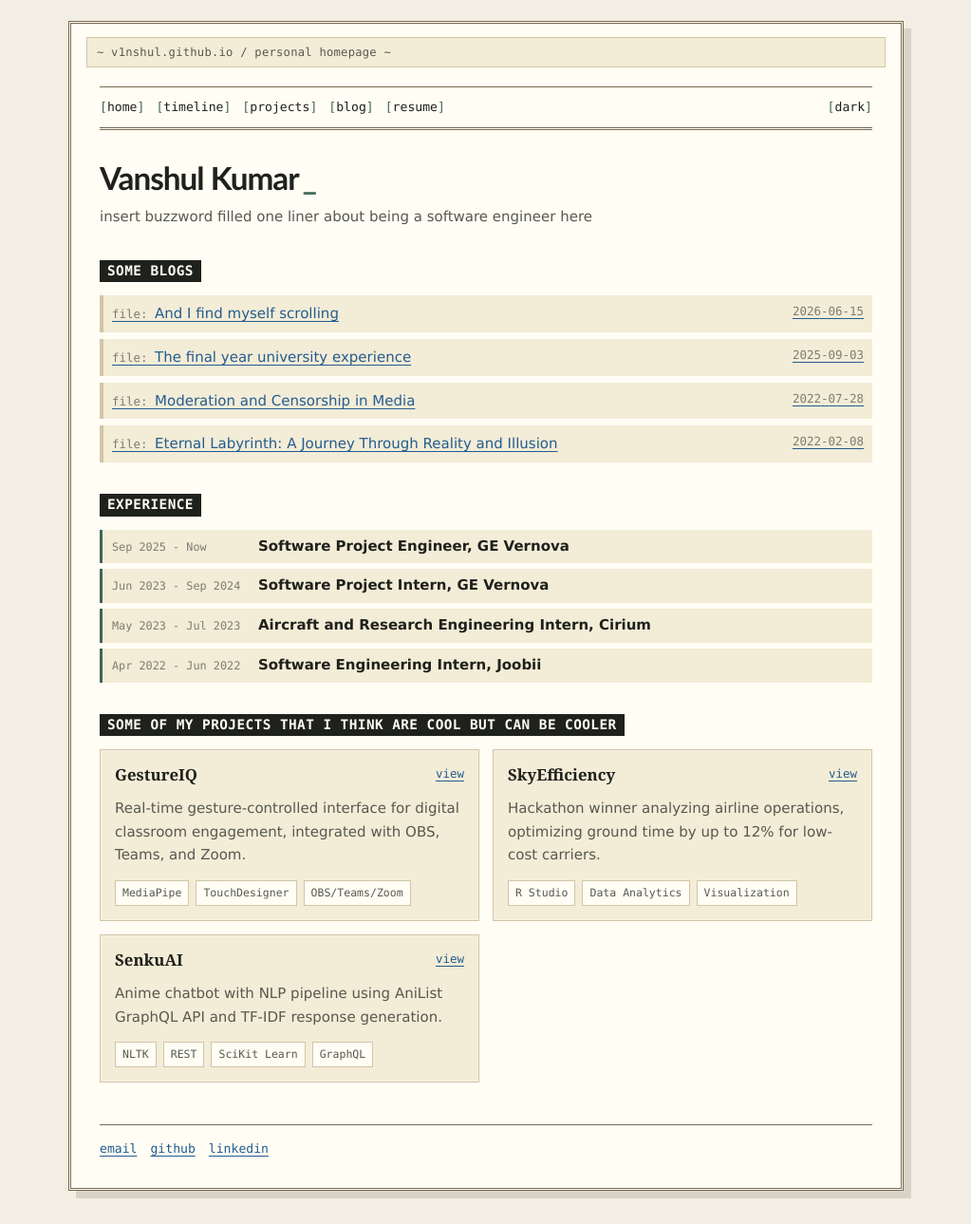
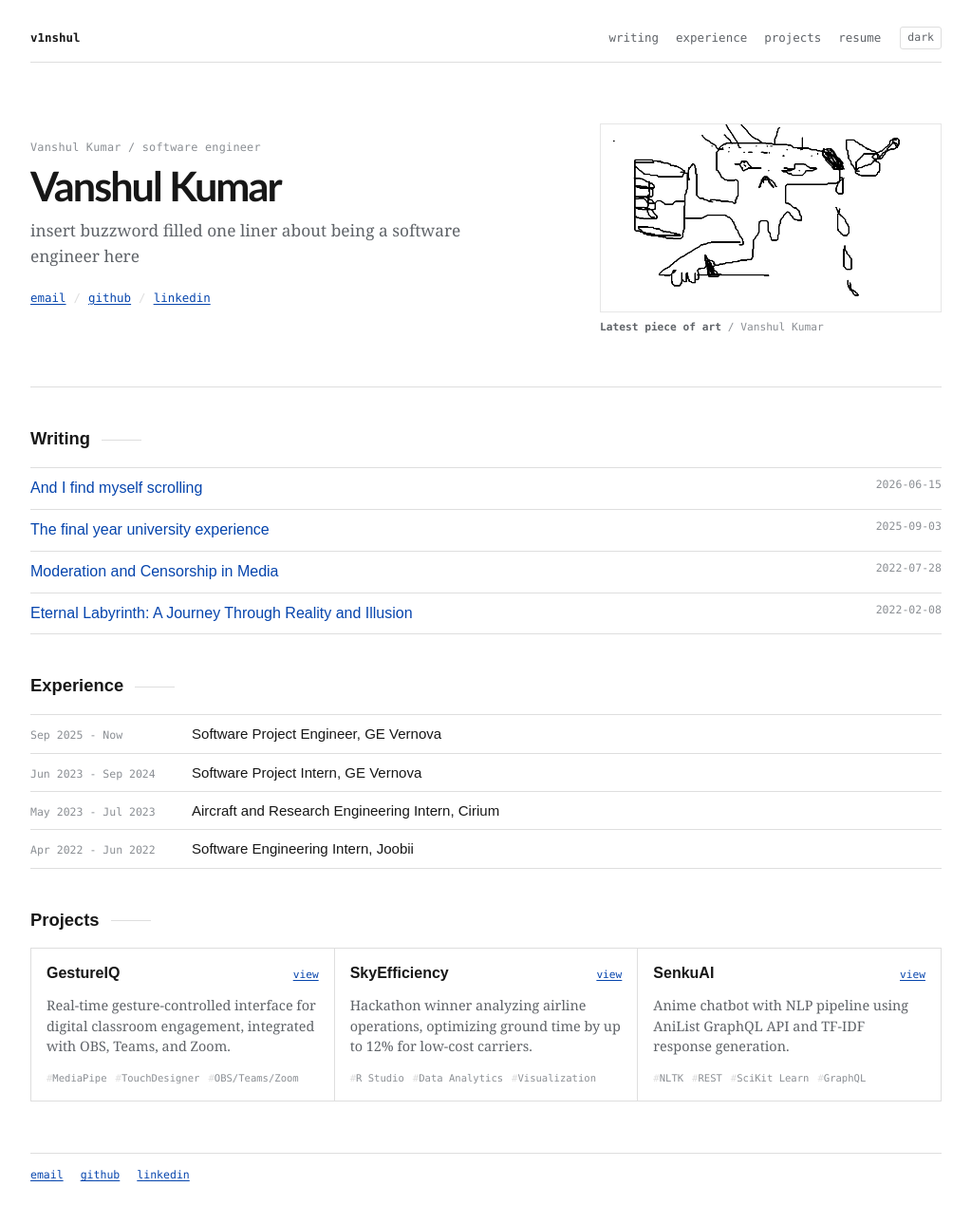
Before and after one commit to v1nshul/v1nshul.github.io, a Jekyll site: the page built from index.html, in a window 1280 px wide. Shown: the whole page at 95% size, without its empty margins (128-1151 px from the left). Built offline with Jekyll 4.4.1, drawn with Linux system fonts in a browser that asks for light colours.

Commit message:
some heavy thinking by 5.6 sol here

```diff
--- a/_includes/navigation.html
+++ b/_includes/navigation.html
@@ -1,8 +1,10 @@
 <nav class="nav" aria-label="Primary navigation">
-  <a href="{{ '/' | relative_url }}">home</a>
-  <a href="{{ '/#timeline' | relative_url }}">timeline</a>
-  <a href="{{ '/#projects' | relative_url }}">projects</a>
-  <a href="{{ '/#blog' | relative_url }}">blog</a>
-  <a href="{{ '/assets/vanshul_kumar_resume_2026.pdf' | relative_url }}" target="_blank" rel="noreferrer">resume</a>
+  <a class="site-mark" href="{{ '/' | relative_url }}">v1nshul</a>
+  <div class="nav-links">
+    <a href="{{ '/#blog' | relative_url }}">writing</a>
+    <a href="{{ '/#timeline' | relative_url }}">experience</a>
+    <a href="{{ '/#projects' | relative_url }}">projects</a>
+    <a href="{{ '/assets/vanshul_kumar_resume_2026.pdf' | relative_url }}" target="_blank" rel="noreferrer">resume</a>
+  </div>
   <button class="theme-toggle" id="theme-toggle" type="button" aria-pressed="false">dark</button>
 </nav>
--- a/index.html
+++ b/index.html
@@ -2,12 +2,26 @@
 layout: default
 ---
 <section class="intro" id="home">
-  <h1>Vanshul Kumar</h1>
-  <p>insert buzzword filled one liner about being a software engineer here</p>
+  <div class="intro-copy">
+    <p class="eyebrow">Vanshul Kumar / software engineer</p>
+    <h1>Vanshul Kumar</h1>
+    <p>insert buzzword filled one liner about being a software engineer here</p>
+    <p class="intro-links">
+      <a href="mailto:bhadanavanshul@gmail.com">email</a>
+      <span aria-hidden="true">/</span>
+      <a href="https://github.com/v1nshul" target="_blank" rel="noreferrer">github</a>
+      <span aria-hidden="true">/</span>
+      <a href="https://linkedin.com/in/vanshul-kumar" target="_blank" rel="noreferrer">linkedin</a>
+    </p>
+  </div>
+  <figure class="artwork">
+    <img src="{{ '/assets/latest-piece-of-art.png' | relative_url }}" alt="A black line drawing by Vanshul Kumar" width="665" height="366" />
+    <figcaption><strong>Latest piece of art</strong> / Vanshul Kumar</figcaption>
+  </figure>
 </section>
 
 <section id="blog" class="section">
-  <h2>Some blogs</h2>
+  <h2>Writing</h2>
   <div class="post-list">
     {% for post in site.posts %}
       <a href="{{ post.url | relative_url }}">
@@ -41,7 +55,7 @@ layout: default
 </section>
 
 <section id="projects" class="section">
-  <h2>some of my projects that i think are cool but can be cooler</h2>
+  <h2>Projects</h2>
   <div class="project-grid">
     <article class="project-card">
       <div class="project-heading">
--- a/styles.css
+++ b/styles.css
@@ -1,35 +1,25 @@
 :root {
   color-scheme: light;
-  --bg: #f2eee3;
-  --paper: #fffdf4;
-  --paper-soft: #f3ecd7;
-  --ink: #1f211c;
-  --muted: #57594f;
-  --faint: #7c7d71;
-  --line: #77684e;
-  --line-soft: #d2c5a8;
-  --accent: #3f6654;
-  --link: #245c8f;
-  --link-hover: #1e6b4e;
-  --highlight: #eee2b8;
-  --shadow: rgba(55, 45, 31, 0.14);
+  --bg: #ffffff;
+  --ink: #171717;
+  --muted: #5f6368;
+  --faint: #8b8f94;
+  --line: #dedede;
+  --soft: #f6f7f8;
+  --link: #0645ad;
+  --link-hover: #002f75;
 }
 
 :root[data-theme="dark"] {
   color-scheme: dark;
-  --bg: #171914;
-  --paper: #20241d;
-  --paper-soft: #2b3026;
-  --ink: #eee8d8;
-  --muted: #c9c0aa;
-  --faint: #978f7b;
-  --line: #82745b;
-  --line-soft: #4b4435;
-  --accent: #8db59f;
-  --link: #8dbbe6;
-  --link-hover: #a9d4b8;
-  --highlight: #344031;
-  --shadow: rgba(0, 0, 0, 0.38);
+  --bg: #111315;
+  --ink: #ebedef;
+  --muted: #b3b8bd;
+  --faint: #858b91;
+  --line: #34383c;
+  --soft: #191c1f;
+  --link: #75a7ff;
+  --link-hover: #a6c5ff;
 }
 
 * {
@@ -45,21 +35,19 @@ body {
   margin: 0;
   background: var(--bg);
   color: var(--ink);
-  font-family: Verdana, Geneva, Tahoma, sans-serif;
-  font-size: 15px;
-  line-height: 1.65;
+  font-family: Arial, Helvetica, sans-serif;
+  font-size: 16px;
+  line-height: 1.55;
 }
 
 a {
   color: var(--link);
-  text-decoration: underline;
   text-decoration-thickness: 1px;
-  text-underline-offset: 3px;
+  text-underline-offset: 2px;
 }
 
 a:hover {
   color: var(--link-hover);
-  background: var(--highlight);
 }
 
 button {
@@ -67,85 +55,82 @@ button {
 }
 
 ::selection {
-  background: var(--highlight);
-  color: var(--ink);
+  background: #cfe0ff;
+  color: #111;
 }
 
 .container {
-  position: relative;
-  width: min(880px, calc(100% - 36px));
-  margin: 22px auto;
-  padding: 24px 30px 30px;
-  background: var(--paper);
-  border: 3px double var(--line);
-  box-shadow: 8px 8px 0 var(--shadow);
-}
-
-.container::before {
-  content: "~ v1nshul.github.io / personal homepage ~";
-  display: block;
-  margin: -10px -14px 20px;
-  padding: 5px 10px;
-  background: var(--paper-soft);
-  border: 1px solid var(--line-soft);
-  color: var(--muted);
-  font-family: "Lucida Console", Monaco, monospace;
-  font-size: 0.76rem;
-  letter-spacing: 0.02em;
+  width: min(960px, calc(100% - 48px));
+  margin: 0 auto;
+  padding: 28px 0 42px;
 }
 
 .nav {
   display: flex;
-  flex-wrap: wrap;
   align-items: center;
-  gap: 8px 12px;
-  margin-bottom: 32px;
-  padding: 10px 0;
-  border-top: 1px solid var(--line);
-  border-bottom: 3px double var(--line);
-  font-family: "Lucida Console", Monaco, monospace;
-  font-size: 0.82rem;
+  gap: 20px;
+  padding-bottom: 13px;
+  border-bottom: 1px solid var(--line);
+  font-family: ui-monospace, SFMono-Regular, Consolas, "Liberation Mono", monospace;
+  font-size: 0.78rem;
 }
 
 .nav a {
-  color: var(--ink);
+  color: var(--muted);
   text-decoration: none;
 }
 
-.nav a::before,
-.theme-toggle::before {
-  content: "[";
-  color: var(--accent);
+.nav a:hover {
+  color: var(--ink);
+  text-decoration: underline;
 }
 
-.nav a::after,
-.theme-toggle::after {
-  content: "]";
-  color: var(--accent);
+.site-mark {
+  color: var(--ink) !important;
+  font-weight: 700;
 }
 
-.nav a:hover,
-.theme-toggle:hover {
-  color: var(--link-hover);
+.nav-links {
+  display: flex;
+  gap: 18px;
+  margin-left: auto;
 }
 
 .theme-toggle {
-  margin-left: auto;
-  padding: 0;
-  border: 0;
+  padding: 2px 7px;
+  border: 1px solid var(--line);
+  border-radius: 3px;
   background: transparent;
+  color: var(--muted);
+  cursor: pointer;
+  font-size: 0.72rem;
+}
+
+.theme-toggle:hover {
+  border-color: var(--faint);
   color: var(--ink);
-  cursor: pointer;
-  text-decoration: none;
 }
 
 .theme-toggle:focus-visible {
-  outline: 2px solid var(--accent);
+  outline: 2px solid var(--link);
   outline-offset: 3px;
 }
 
 .intro {
-  margin-bottom: 32px;
+  display: grid;
+  grid-template-columns: minmax(0, 1fr) minmax(260px, 360px);
+  gap: clamp(32px, 7vw, 84px);
+  align-items: center;
+  padding: 64px 0 54px;
+  border-bottom: 1px solid var(--line);
+}
+
+.eyebrow {
+  margin-bottom: 9px;
+  color: var(--faint);
+  font-family: ui-monospace, SFMono-Regular, Consolas, "Liberation Mono", monospace;
+  font-size: 0.74rem;
+  letter-spacing: 0.02em;
 }
 
 h1,
@@ -155,38 +140,31 @@ h3 {
 }
 
 h1 {
-  margin: 0 0 10px;
-  font-family: "Trebuchet MS", Verdana, Geneva, sans-serif;
-  font-size: clamp(1.65rem, 4vw, 2.08rem);
-  line-height: 1.12;
-  letter-spacing: -0.03em;
-}
-
-.intro h1::after {
-  content: "_";
-  margin-left: 4px;
-  color: var(--accent);
-  animation: blink 1.2s steps(2, start) infinite;
+  margin: 0 0 12px;
+  font-family: "Trebuchet MS", Arial, sans-serif;
+  font-size: clamp(2rem, 5vw, 2.7rem);
+  line-height: 1.05;
+  letter-spacing: -0.045em;
 }
 
 h2 {
+  margin: 0 0 18px;
+  font-size: 1.15rem;
+  line-height: 1.3;
+}
+
+h2::after {
+  content: "";
   display: inline-block;
-  margin: 0 0 14px;
-  padding: 2px 8px;
-  background: var(--ink);
-  color: var(--paper);
-  font-family: "Lucida Console", Monaco, monospace;
-  font-size: 0.9rem;
-  line-height: 1.35;
-  font-weight: 700;
-  letter-spacing: 0.03em;
-  text-transform: uppercase;
+  width: 42px;
+  margin-left: 12px;
+  border-top: 1px solid var(--line);
+  vertical-align: middle;
 }
 
 h3 {
   margin: 0 0 3px;
-  font-family: Georgia, "Times New Roman", serif;
-  font-size: 1.05rem;
+  font-size: 1rem;
   line-height: 1.35;
 }
 
@@ -195,195 +173,221 @@ p {
   color: var(--muted);
 }
 
+.intro-copy > p:not(.eyebrow):not(.intro-links) {
+  max-width: 470px;
+  font-family: Georgia, "Times New Roman", serif;
+  font-size: 1.08rem;
+}
+
+.intro-links {
+  display: flex;
+  gap: 8px;
+  margin-top: 20px;
+  font-family: ui-monospace, SFMono-Regular, Consolas, "Liberation Mono", monospace;
+  font-size: 0.78rem;
+}
+
+.intro-links span {
+  color: var(--line);
+}
+
+.artwork {
+  margin: 0;
+}
+
+.artwork img {
+  display: block;
+  width: 100%;
+  height: auto;
+  border: 1px solid var(--line);
+  background: #fff;
+  filter: grayscale(1) contrast(1.08);
+}
+
+.artwork figcaption {
+  margin-top: 7px;
+  color: var(--faint);
+  font-family: ui-monospace, SFMono-Regular, Consolas, "Liberation Mono", monospace;
+  font-size: 0.7rem;
+}
+
+.artwork figcaption strong {
+  color: var(--muted);
+}
+
 .section {
-  margin-top: 32px;
+  padding-top: 42px;
+}
+
+.post-list {
+  border-top: 1px solid var(--line);
+}
+
+.post-list a {
+  display: grid;
+  grid-template-columns: 1fr auto;
+  gap: 24px;
+  padding: 9px 0;
+  border-bottom: 1px solid var(--line);
+  text-decoration: none;
+}
+
+.post-list a:hover span {
+  text-decoration: underline;
+}
+
+.post-list time,
+.post time,
+.date {
+  color: var(--faint);
+  font-family: ui-monospace, SFMono-Regular, Consolas, "Liberation Mono", monospace;
+  font-size: 0.72rem;
+  white-space: nowrap;
 }
 
 .timeline {
-  display: grid;
-  gap: 6px;
   margin: 0;
   padding: 0;
+  border-top: 1px solid var(--line);
   list-style: none;
 }
 
 .timeline li {
   display: grid;
-  grid-template-columns: 142px 1fr;
-  gap: 12px;
+  grid-template-columns: 150px 1fr;
+  gap: 20px;
   align-items: baseline;
-  padding: 7px 10px;
-  background: var(--paper-soft);
-  border-left: 3px solid var(--accent);
-}
-
-.timeline li::before {
-  content: none;
-}
-
-.date {
-  color: var(--faint);
-  font-family: "Lucida Console", Monaco, monospace;
-  font-size: 0.74rem;
-  line-height: 1.45;
+  padding: 8px 0;
+  border-bottom: 1px solid var(--line);
 }
 
 .title {
-  font-weight: 700;
-  line-height: 1.45;
-}
-
-.description {
-  color: var(--muted);
   font-size: 0.94rem;
 }
 
 .project-grid {
   display: grid;
-  grid-template-columns: repeat(2, minmax(0, 1fr));
-  gap: 14px;
+  grid-template-columns: repeat(3, minmax(0, 1fr));
+  border-top: 1px solid var(--line);
+  border-left: 1px solid var(--line);
 }
 
 .project-card {
-  padding: 15px;
-  background: var(--paper-soft);
-  border: 1px solid var(--line-soft);
-  box-shadow: inset 0 0 0 1px rgba(255, 255, 255, 0.22);
-}
-
-.project-card:hover {
-  border-color: var(--accent);
+  min-width: 0;
+  padding: 15px 16px 16px;
+  border-right: 1px solid var(--line);
+  border-bottom: 1px solid var(--line);
 }
 
 .project-heading {
   display: flex;
-  align-items: flex-start;
+  align-items: baseline;
   justify-content: space-between;
   gap: 12px;
 }
 
 .project-heading a {
-  font-family: "Lucida Console", Monaco, monospace;
-  font-size: 0.78rem;
-  white-space: nowrap;
+  font-family: ui-monospace, SFMono-Regular, Consolas, "Liberation Mono", monospace;
+  font-size: 0.7rem;
 }
 
 .project-card p {
-  margin-top: 8px;
-  font-size: 0.94rem;
+  margin-top: 9px;
+  font-family: Georgia, "Times New Roman", serif;
+  font-size: 0.9rem;
+  line-height: 1.5;
 }
 
 .tech-list {
   display: flex;
   flex-wrap: wrap;
-  gap: 7px;
-  margin-top: 12px;
+  gap: 5px 9px;
+  margin-top: 13px;
 }
 
 .tech-list span {
-  padding: 3px 7px;
-  background: var(--paper);
-  border: 1px solid var(--line-soft);
-  color: var(--muted);
-  font-family: "Lucida Console", Monaco, monospace;
-  font-size: 0.72rem;
+  color: var(--faint);
+  font-family: ui-monospace, SFMono-Regular, Consolas, "Liberation Mono", monospace;
+  font-size: 0.66rem;
 }
 
-.post-list {
-  display: grid;
-  gap: 7px;
+.tech-list span::before {
+  content: "#";
+  color: var(--line);
 }
 
-.post-list a {
-  display: flex;
-  justify-content: space-between;
-  gap: 16px;
-  padding: 7px 9px;
-  background: var(--paper-soft);
-  border-left: 4px solid var(--line-soft);
-  color: var(--link);
+.post {
+  max-width: 720px;
+  margin: 54px auto 0;
 }
 
-.post-list a:hover {
-  border-left-color: var(--accent);
-}
-
-.post-list span::before {
-  content: "file: ";
-  color: var(--faint);
-  font-family: "Lucida Console", Monaco, monospace;
-  font-size: 0.78rem;
-}
-
-.post-list time,
-.post time {
-  color: var(--faint);
-  font-family: "Lucida Console", Monaco, monospace;
-  font-size: 0.78rem;
-  white-space: nowrap;
+.post h1 {
+  margin-bottom: 9px;
+  font-size: clamp(1.8rem, 5vw, 2.45rem);
 }
 
 .post time {
   display: block;
-  margin-bottom: 8px;
-}
-
-.post h1 {
-  margin-bottom: 8px;
-  font-size: clamp(1.55rem, 3.5vw, 1.95rem);
+  margin-bottom: 12px;
 }
 
 .post h2 {
-  margin-top: 28px;
+  margin-top: 30px;
+}
+
+.post p {
+  color: var(--ink);
+  font-family: Georgia, "Times New Roman", serif;
+  font-size: 1.03rem;
+  line-height: 1.7;
 }
 
 .summary {
   margin-bottom: 24px;
-  color: var(--faint);
+  color: var(--muted) !important;
   font-style: italic;
 }
 
 .footer {
   display: flex;
-  flex-wrap: wrap;
-  gap: 8px 14px;
-  margin-top: 44px;
+  gap: 18px;
+  margin-top: 54px;
   padding-top: 14px;
   border-top: 1px solid var(--line);
-  font-family: "Lucida Console", Monaco, monospace;
-  font-size: 0.82rem;
-}
-
-@keyframes blink {
-  50% {
-    opacity: 0;
-  }
+  font-family: ui-monospace, SFMono-Regular, Consolas, "Liberation Mono", monospace;
+  font-size: 0.72rem;
 }
 
 @media (prefers-reduced-motion: reduce) {
   html {
     scroll-behavior: auto;
   }
-
-  .intro h1::after {
-    animation: none;
-  }
 }
 
-@media (max-width: 680px) {
+@media (max-width: 720px) {
   .container {
-    width: min(100% - 22px, 880px);
-    margin: 12px auto;
-    padding: 18px 16px 22px;
-    box-shadow: 5px 5px 0 var(--shadow);
+    width: min(100% - 28px, 960px);
+    padding-top: 18px;
   }
 
-  .container::before {
-    margin: -8px -6px 18px;
+  .nav {
+    align-items: flex-start;
+    gap: 12px;
   }
 
-  .theme-toggle {
-    margin-left: 0;
+  .nav-links {
+    flex-wrap: wrap;
+    gap: 6px 14px;
+  }
+
+  .intro {
+    grid-template-columns: 1fr;
+    gap: 28px;
+    padding: 44px 0 38px;
+  }
+
+  .artwork {
+    max-width: 420px;
   }
 
   .timeline li {
@@ -391,12 +395,23 @@ p {
     gap: 1px;
   }
 
-  .post-list a {
-    display: grid;
-    gap: 1px;
-  }
-
   .project-grid {
     grid-template-columns: 1fr;
   }
 }
+
+@media (max-width: 480px) {
+  .nav {
+    flex-wrap: wrap;
+  }
+
+  .nav-links {
+    order: 3;
+    width: 100%;
+    margin-left: 0;
+  }
+
+  .theme-toggle {
+    margin-left: auto;
+  }
+}
```
Also changed, not shown: assets/latest-piece-of-art.png (added).
